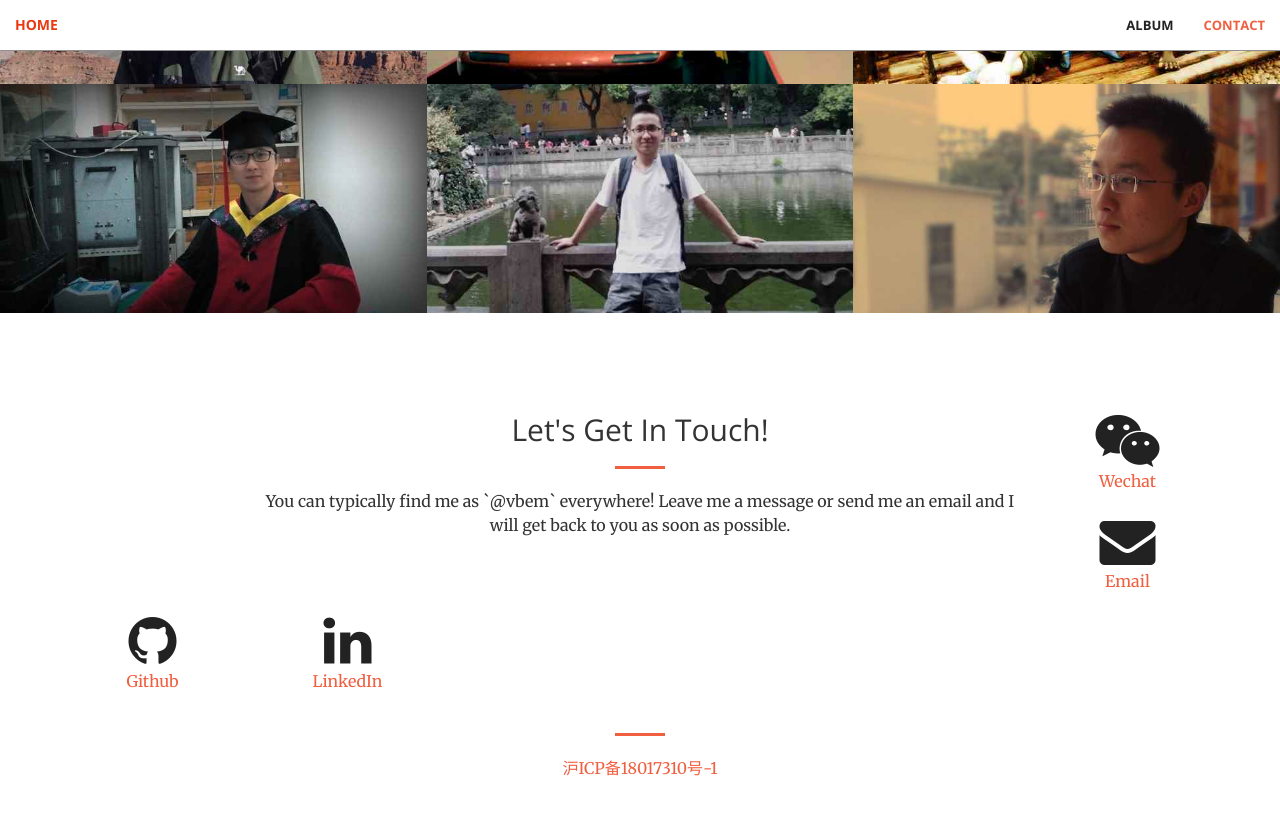
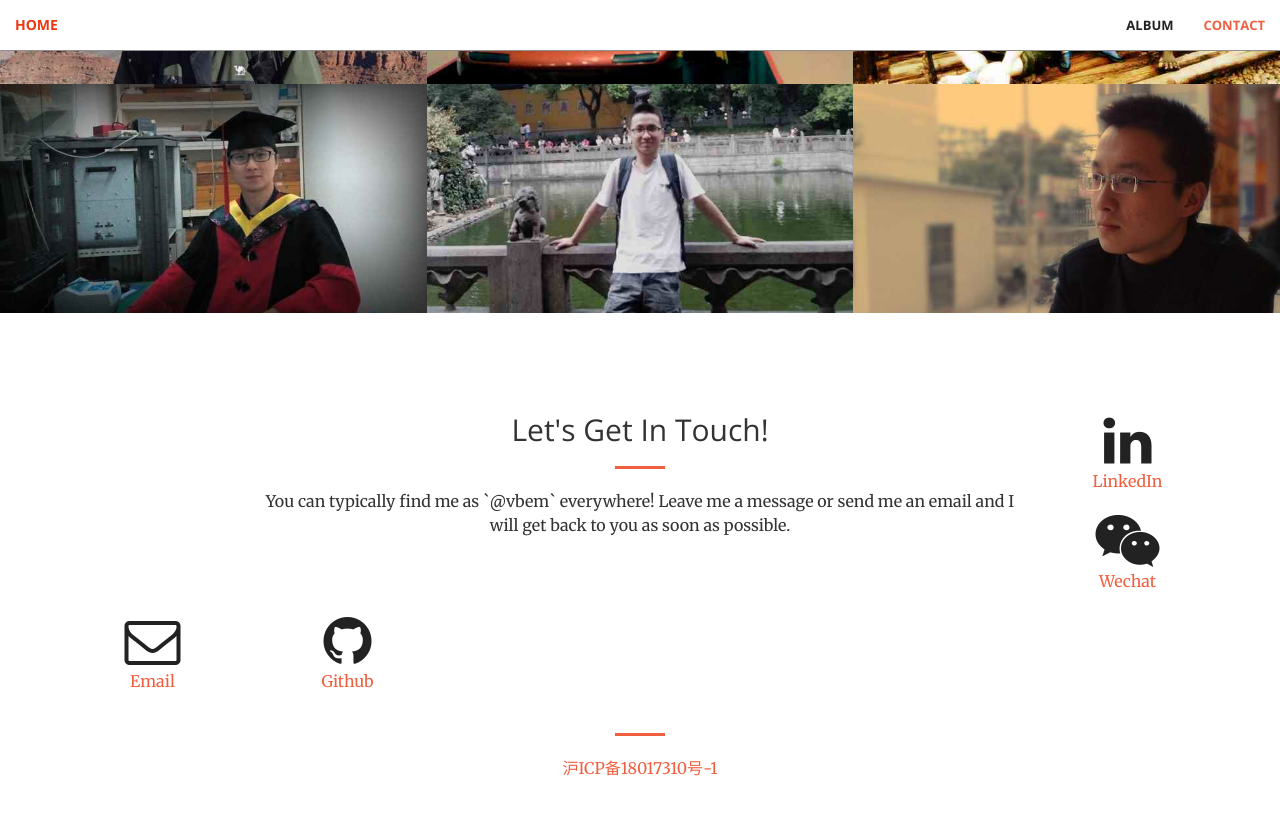
Before and after one commit to vbem/lilei.tech, a Jekyll site: the page built from index.html, in a window 1280 px wide and 900 px high, scrolled down 1046 px. Shown: the top 815 px of the window. Built offline with Jekyll 4.4.1, drawn with Linux system fonts in a browser that asks for light colours.

Commit message:
Update contact.html

```diff
--- a/_includes/contact.html
+++ b/_includes/contact.html
@@ -7,6 +7,12 @@
                 <p>You can typically find me as `@vbem` everywhere! Leave me a message or send me an email and I will get back to you as soon as possible.</p>
             </div>
         <div class="col-lg-2 col-lg-offset-0 text-center">
+            <a href="https://www.linkedin.com/in/lilei-tech/" target="_blank">
+            <i class="fa fa-linkedin fa-3x wow bounceIn" data-wow-delay=".1s"></i>
+                <p>LinkedIn</p>
+            </a>
+        </div>
+        <div class="col-lg-2 col-lg-offset-0 text-center">
             <a href="img/wechat.png" target="_blank">
             <i class="fa fa-weixin fa-3x wow bounceIn" data-wow-delay=".1s"></i>
                 <p>Wechat</p>
@@ -14,7 +20,7 @@
         </div>
         <div class="col-lg-2 col-lg-offset-0 text-center">
             <a href="mailto:{{ site.email }}" target="_blank">
-            <i class="fa fa-envelope fa-3x wow bounceIn" data-wow-delay=".1s"></i>
+            <i class="fa fa-envelope-o fa-3x wow bounceIn" data-wow-delay=".1s"></i>
                 <p>Email</p>
             </a>
         </div>
@@ -24,12 +30,6 @@
                 <p>Github</p>
             </a>
         </div>
-        <div class="col-lg-2 col-lg-offset-0 text-center">
-            <a href="https://www.linkedin.com/in/lilei-tech/" target="_blank">
-            <i class="fa fa-linkedin fa-3x wow bounceIn" data-wow-delay=".1s" style="visibility: visible; animation-delay: 0.1s; animation-name: bounceIn;"></i>
-                <p>LinkedIn</p>
-            </a>
-        </div>
             <div class="col-lg-8 col-lg-offset-2 text-center">
                 <hr class="primary">
                 <p><a href="http://www.miitbeian.gov.cn/" target="_blank">沪ICP备18017310号-1</a></p>
```
